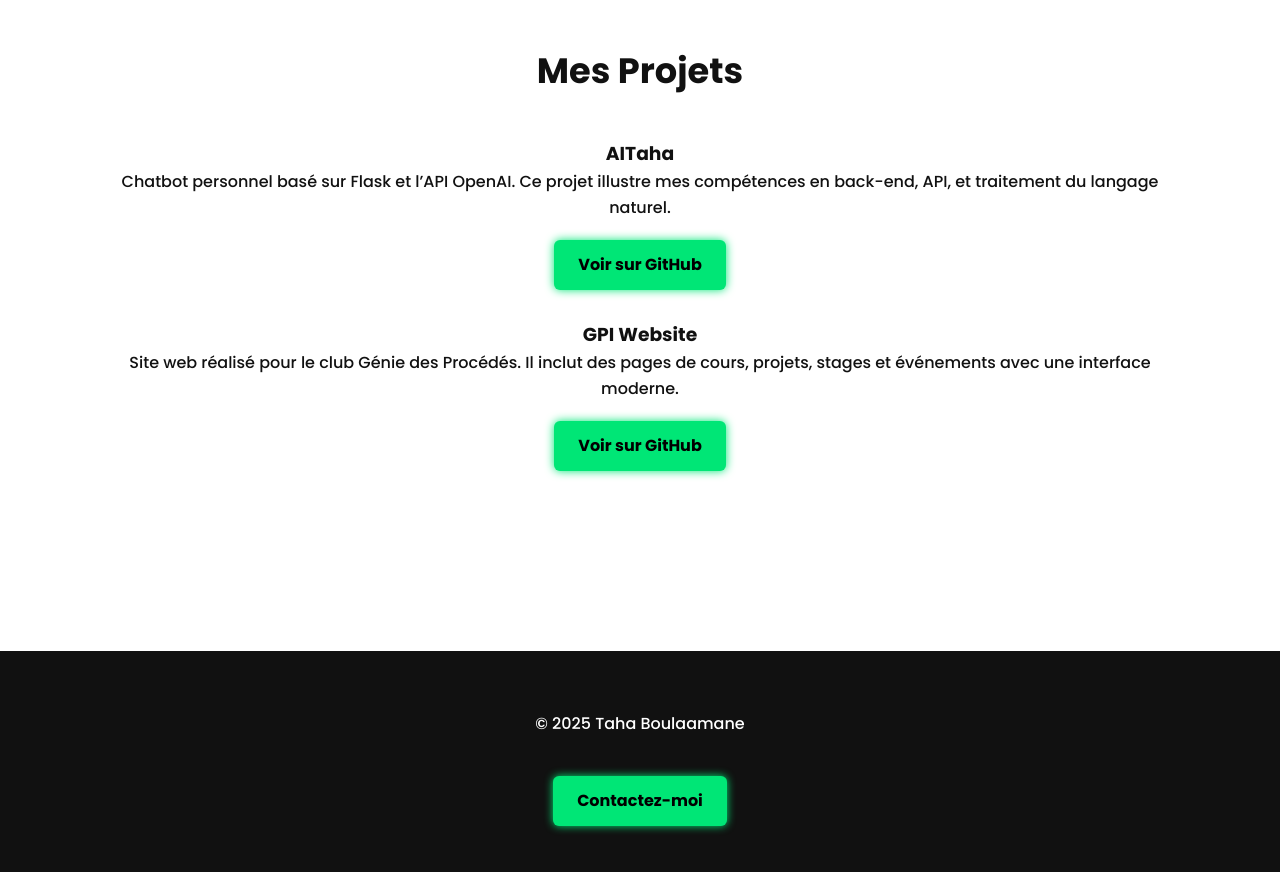
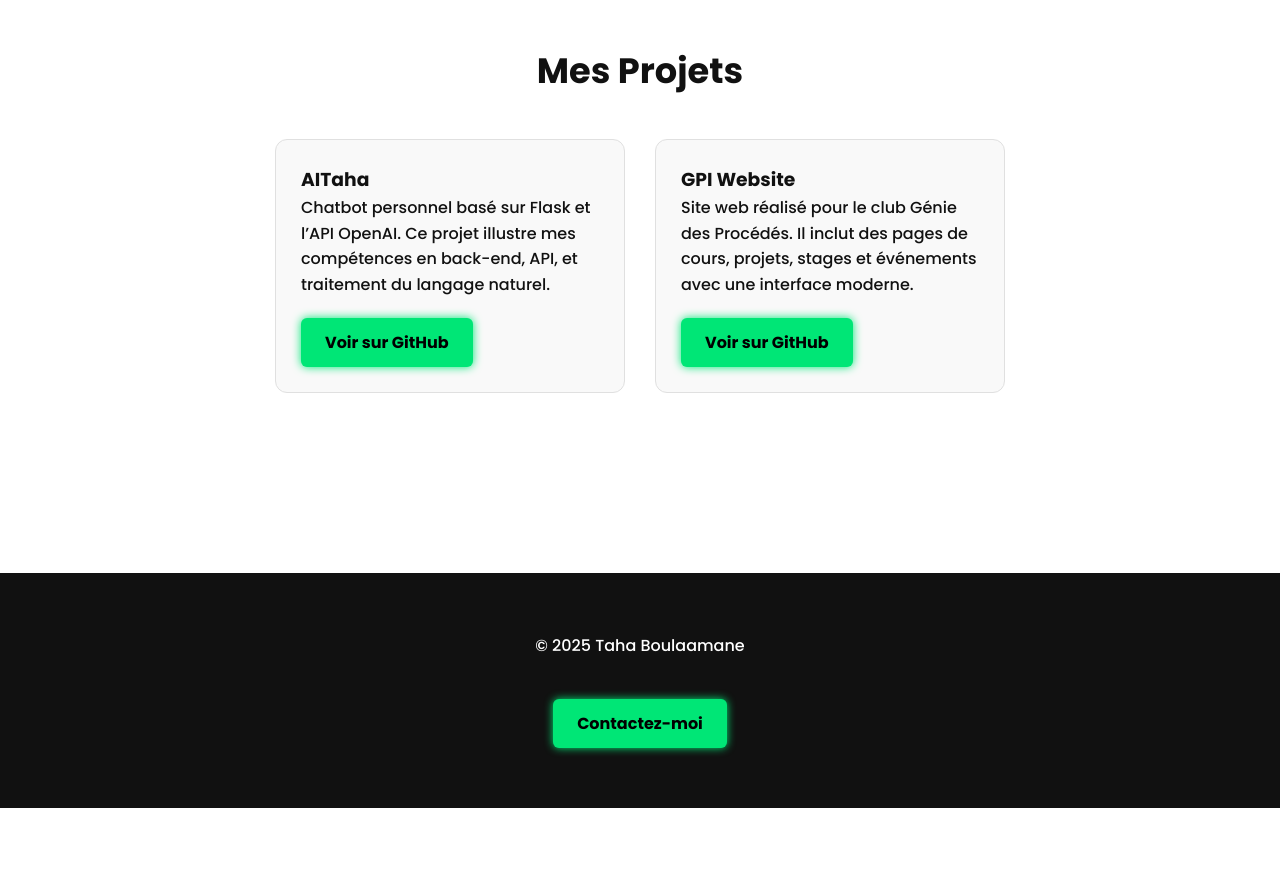
Before and after one commit to TahaBo04/Boulaamane-Taha, a plain HTML site: page index.html in a window 1280 px wide. Shown: the part 1000-1872 px from the top of the page. After the commit the page ends 1808 px from the top, so only its background shows below. Drawn offline with Linux system fonts and the light colour scheme.

Commit message:
Update style.css

```diff
--- a/style.css
+++ b/style.css
@@ -107,6 +107,17 @@ body {
   width: 100%;
 }
 
+.project-card {
+  background: #f9f9f9;
+  border: 1px solid #e0e0e0;
+  padding: 25px;
+  border-radius: 12px;
+  width: 100%;
+  max-width: 350px;
+  text-align: left;
+  transition: transform 0.3s ease, box-shadow 0.3s ease;
+}
+
 .footer {
   background-color: #111;
   color: #fff;
```
